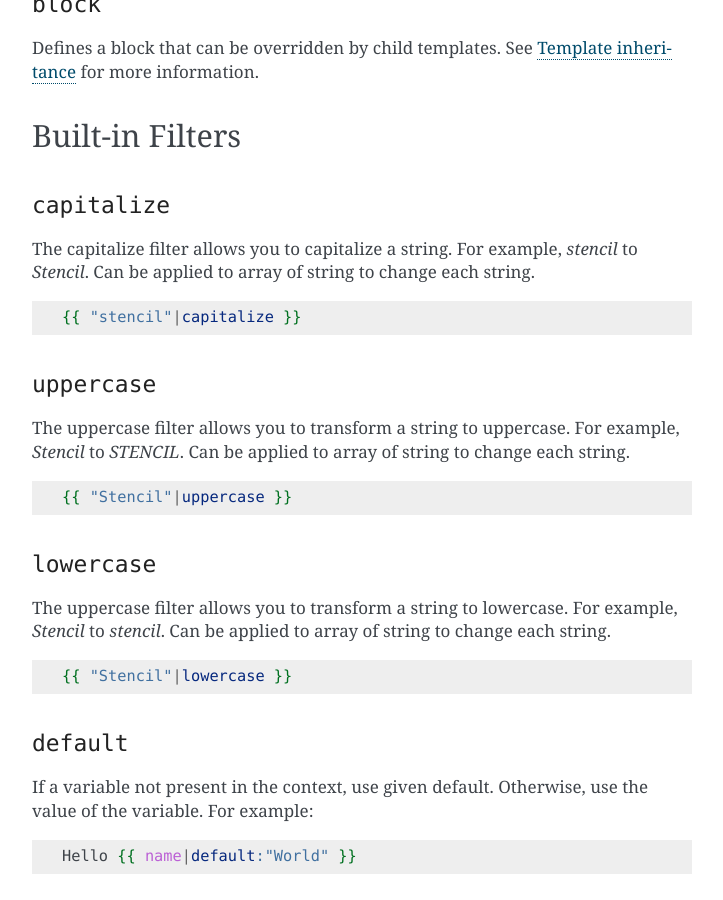
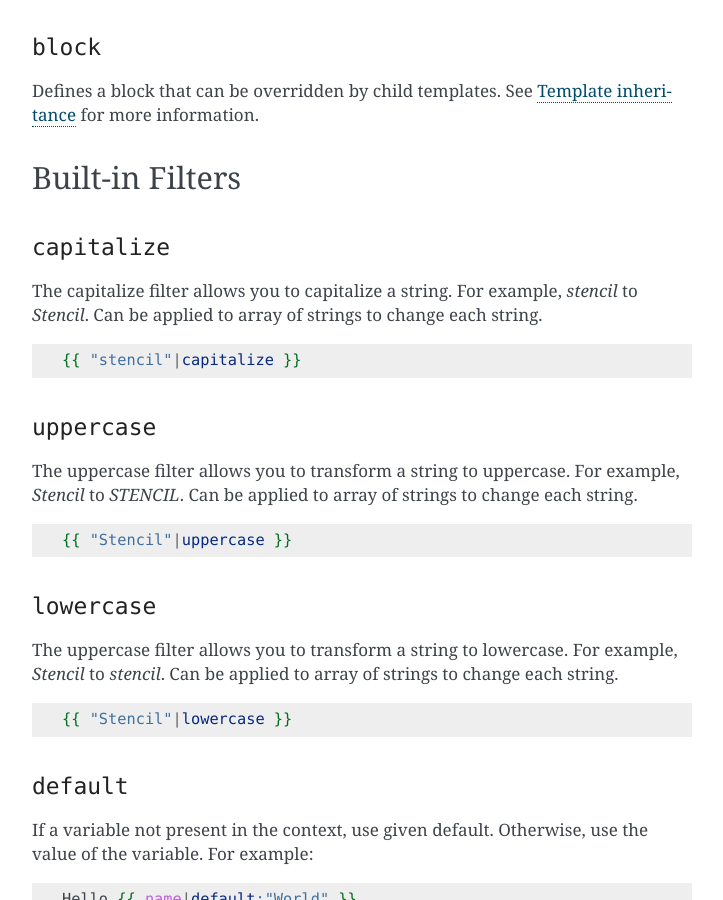
Before and after one commit to stencilproject/Stencil, a Sphinx documentation site: the page built from docs/builtins.rst, in a window 1280 px wide and 900 px high, scrolled down 5564 px. Shown: the whole window, without its empty margins (388-1111 px from the left). Built offline with Sphinx 7.4.7, drawn with Linux system fonts in a browser that asks for light colours; comment, search, counter and statistics services are not loaded; some of the changed text lies outside the part shown.

Commit message:
Update builtins.rst

```diff
--- a/docs/builtins.rst
+++ b/docs/builtins.rst
@@ -293,7 +294,7 @@ Built-in Filters
 ~~~~~~~~~~~~~~
 
 The capitalize filter allows you to capitalize a string.
-For example, `stencil` to `Stencil`. Can be applied to array of string to change each string.
+For example, `stencil` to `Stencil`. Can be applied to array of strings to change each string.
 
 .. code-block:: html+django
 
@@ -303,7 +304,7 @@ For example, `stencil` to `Stencil`. Can be applied to array of string to change
 ~~~~~~~~~~~~~
 
 The uppercase filter allows you to transform a string to uppercase.
-For example, `Stencil` to `STENCIL`. Can be applied to array of string to change each string.
+For example, `Stencil` to `STENCIL`. Can be applied to array of strings to change each string.
 
 .. code-block:: html+django
 
@@ -313,7 +314,7 @@ For example, `Stencil` to `STENCIL`. Can be applied to array of string to change
 ~~~~~~~~~~~~~
 
 The uppercase filter allows you to transform a string to lowercase.
-For example, `Stencil` to `stencil`. Can be applied to array of string to change each string.
+For example, `Stencil` to `stencil`. Can be applied to array of strings to change each string.
 
 .. code-block:: html+django
 
```
Also changed, not shown: other parts of docs/builtins.rst (+3 -2 lines).
